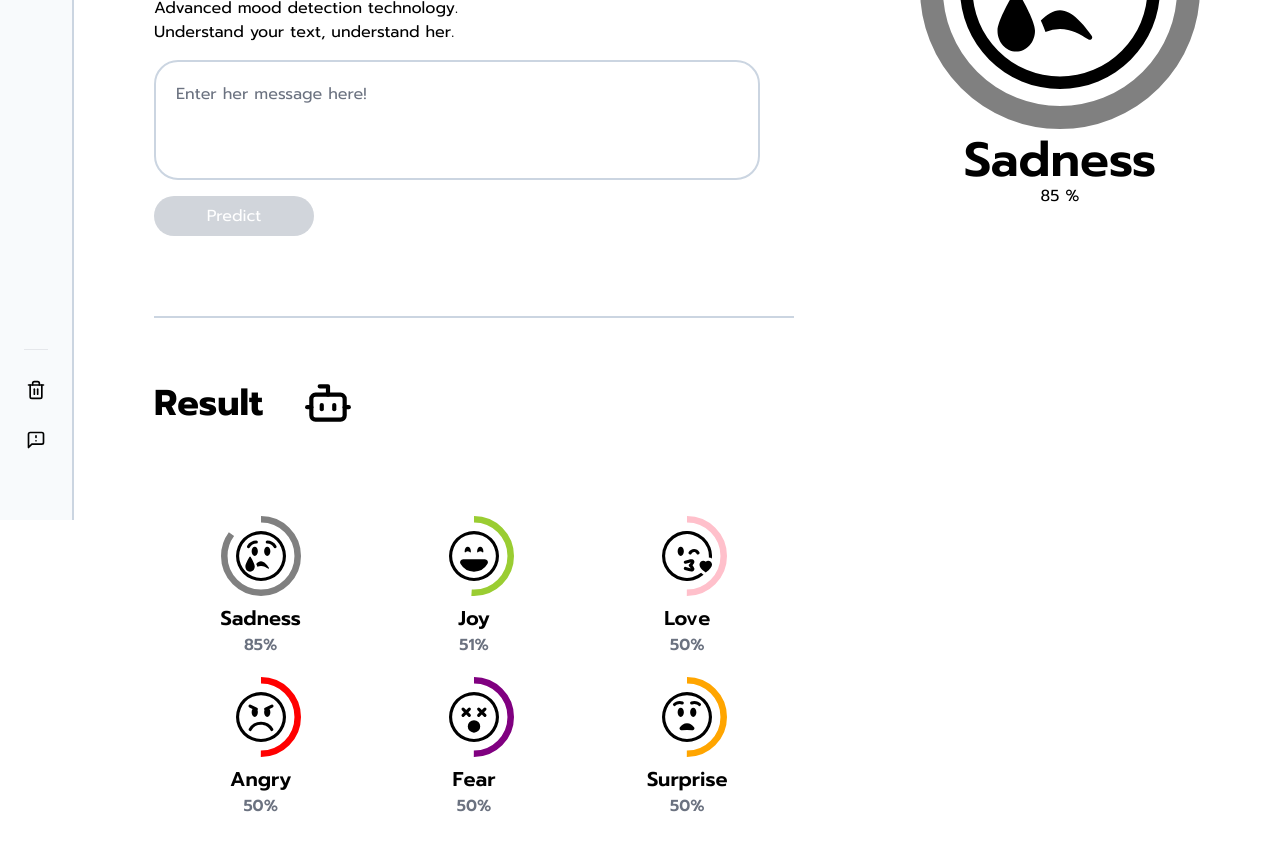
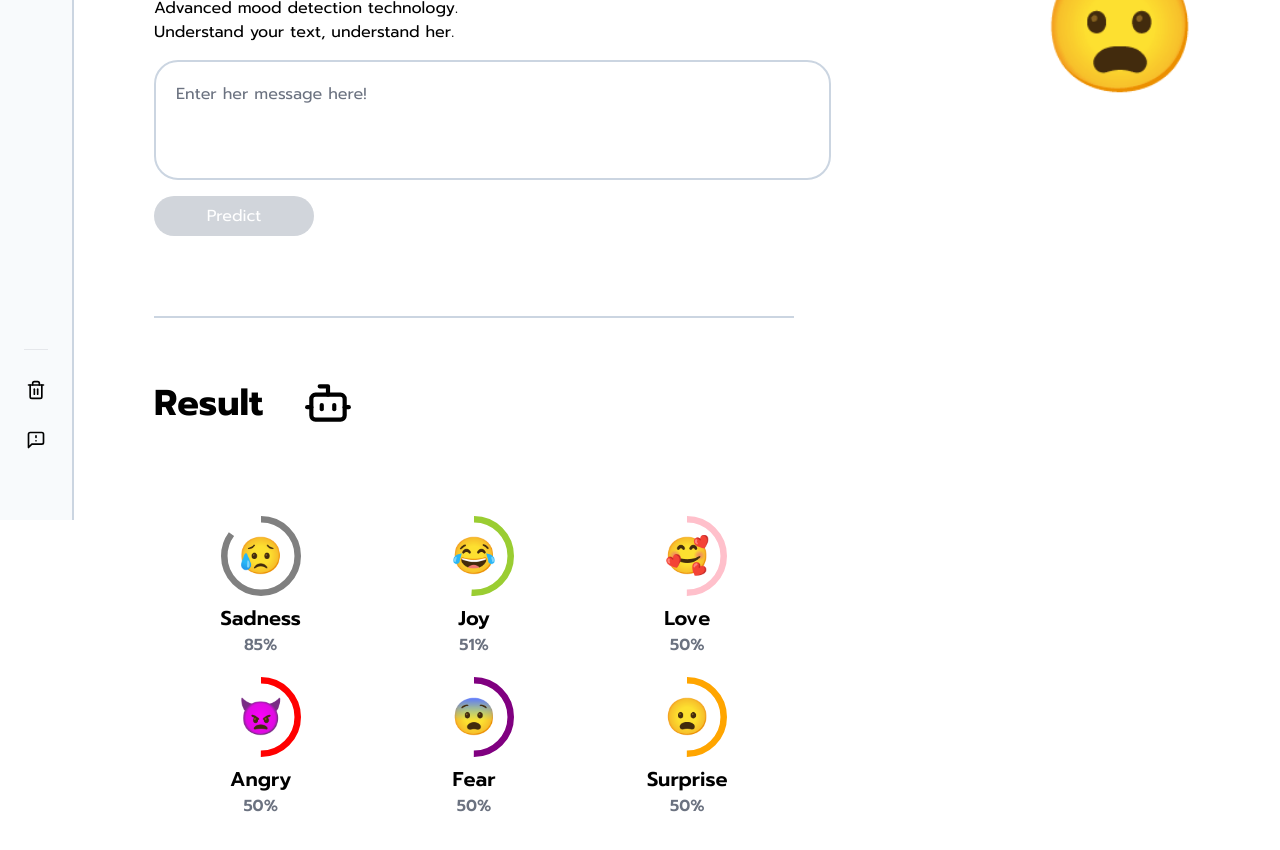
Before and after one commit to chickzilla/her-feeling-client, a Next.js app: page /text in a window 1280 px wide. Shown: the part 280-1130 px from the top of the page. Built offline with nearby package versions, Linux system fonts and the light colour scheme.

Commit message:
feat: emoji

```diff
--- a/package.json
+++ b/package.json
@@ -20,6 +20,7 @@
     "next": "14.2.3",
     "react": "^18",
     "react-dom": "^18",
+    "react-emojis": "^1.0.6",
     "react-icons": "^5.2.1",
     "tailwind-merge": "^2.3.0",
     "tailwindcss-animate": "^1.0.7"
--- a/src/components/text-board/first-result.tsx
+++ b/src/components/text-board/first-result.tsx
@@ -1,14 +1,19 @@
 "use client";
 import { BsEmojiTear } from "react-icons/bs";
 import ResultItem from "./result-item";
+import { useState } from "react";
 
 export default function FirstResult() {
+  const [isResult, setIsResult] = useState(false);
   return (
     <div className="flex flex-col">
-      <ResultItem mood="Sadness" percent={0.85} color="gray" sizeCircle={250}>
-        <BsEmojiTear size={200} style={{ color: "black" }} />
-      </ResultItem>
-      <div>85 %</div>
+      {isResult ? (
+        <ResultItem mood="Sadness" percent={0.85} color="gray" sizeCircle={250}>
+          <div className="text-9xl">😥</div>
+        </ResultItem>
+      ) : (
+        <div className="text-9xl">😦</div>
+      )}
     </div>
   );
 }
--- a/src/components/text-board/have-result.tsx
+++ b/src/components/text-board/have-result.tsx
@@ -25,7 +25,7 @@ export default function HaveResult() {
             color="gray"
             sizeCircle={50}
           >
-            <BsEmojiTear size={50} style={{ color: "black" }} />
+            <div className="text-4xl">😥</div>
           </ResultItem>
         </div>
         <div className="">
@@ -35,22 +35,22 @@ export default function HaveResult() {
             color="yellowgreen"
             sizeCircle={50}
           >
-            <BsEmojiLaughing size={50} style={{ color: "black" }} />
+            <div className="text-4xl">😂</div>
           </ResultItem>
         </div>
         <div className="">
           <ResultItem mood="Love" percent={0.5} color="pink" sizeCircle={50}>
-            <BsEmojiKiss size={50} style={{ color: "black" }} />
+            <div className="text-4xl">🥰</div>
           </ResultItem>
         </div>
         <div className="">
           <ResultItem mood="Angry" percent={0.5} color="red" sizeCircle={50}>
-            <BsEmojiAngry size={50} style={{ color: "black" }} />
+            <div className="text-4xl">👿</div>
           </ResultItem>
         </div>
         <div className="">
           <ResultItem mood="Fear" percent={0.5} color="purple" sizeCircle={50}>
-            <BsEmojiDizzy size={50} style={{ color: "black" }} />
+            <div className="text-4xl">😨</div>
           </ResultItem>
         </div>
         <div className="">
@@ -60,7 +60,7 @@ export default function HaveResult() {
             color="orange"
             sizeCircle={50}
           >
-            <BsEmojiAstonished size={50} style={{ color: "black" }} />
+            <div className="text-4xl">😦</div>
           </ResultItem>
         </div>
       </div>
```
Also changed, not shown: 1 other file (tests, documents, lock files or other folders).
